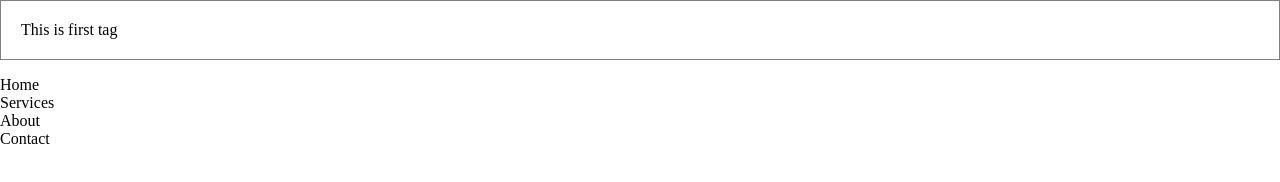
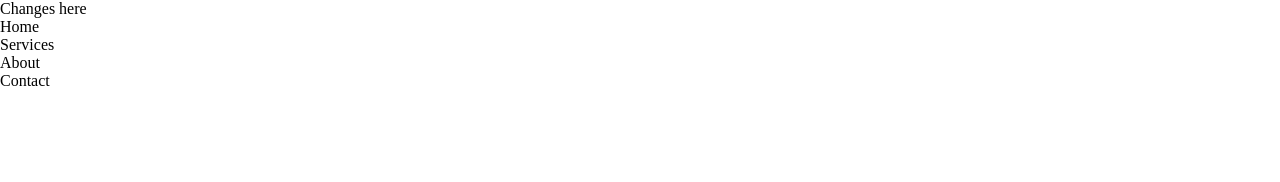
Before and after one commit to vijay2579/vijay, a plain HTML site: page index.html in a window 1280 px wide. Drawn offline with Linux system fonts and the light colour scheme.

Commit message:
Day- 2 changes

```diff
--- a/index.html
+++ b/index.html
@@ -17,12 +17,8 @@
         <p>This is fourth tag</p>
       </div> -->
 
-
-      <div class="container">
-        <p>This is first tag</p>
-      </div>
-
       <ul>
+        <li>Changes here</li>
         <li>Home</li>
         <li>Services</li>
         <li>About</li>
```
